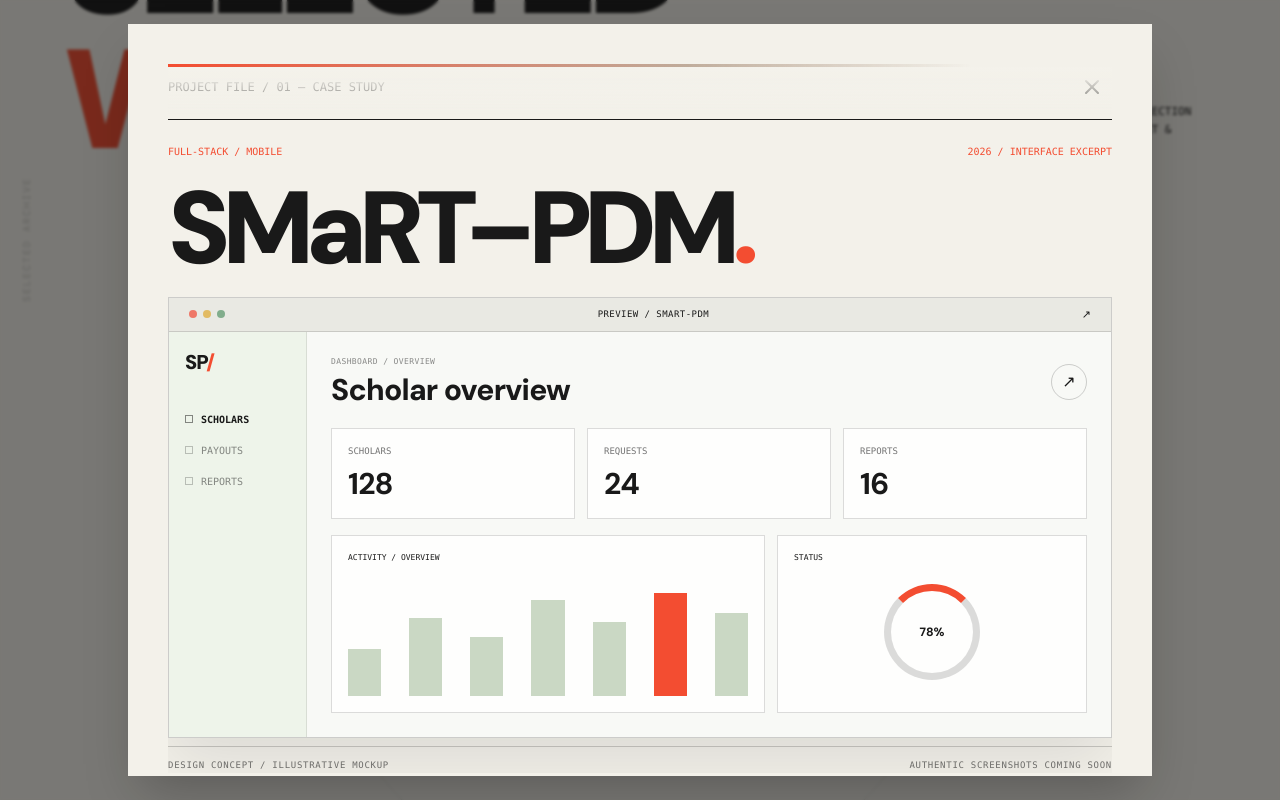
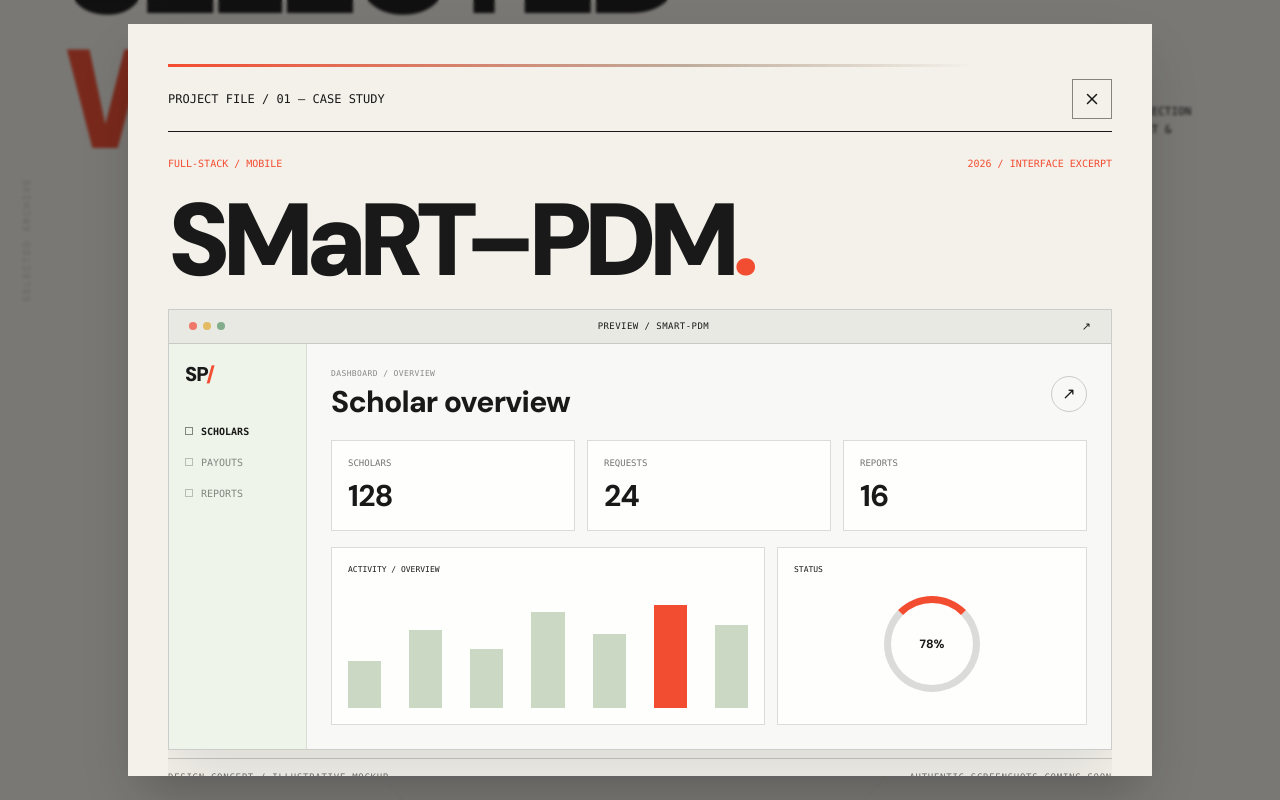
Before and after one commit to mcartv/cav-portfolio, a React (Vite) app: page / in a window 1280 px wide. Both pictures are taken after a click on the button 632 px from the left and 2692 px from the top of the page. Shown: the part 2285-3085 px from the top of the page. Built offline with nearby package versions, Linux system fonts and the light colour scheme.

Commit message:
fix: remove intrusive top fade and keep case-study header and close button readable

```diff
--- a/src/App.jsx
+++ b/src/App.jsx
@@ -275,8 +275,7 @@ function ProjectModal({ selection, onClose }) {
         </div>
       ) : (
         <section data-project-modal role="dialog" aria-modal="true" aria-labelledby="project-modal-title" ref={modalRef} style={phase==='collapsing'?closeMotion:undefined} className={'expanded-project cinematic-case relative max-h-[94dvh] w-full max-w-5xl overflow-y-auto bg-paper p-4 shadow-2xl sm:p-8 lg:p-10 '+(phase==='collapsing'?'case-study-contract':'')}>
-          <div aria-hidden="true" className="case-scroll-fade pointer-events-none sticky top-0 z-20 -mb-12 h-12"/>
-          <div className="case-sequence case-sequence-1 flex items-center justify-between border-b border-ink pb-3 font-mono text-[10px] sm:text-xs"><span>PROJECT FILE / {project.id} — CASE STUDY</span><button ref={closeRef} onClick={requestClose} disabled={phase==='collapsing'} aria-label="Close project details" className="p-2 hover:text-signal"><X/></button></div>
+          <div className="case-header case-sequence case-sequence-1 sticky top-0 z-30 flex items-center justify-between gap-4 border-b border-ink bg-paper py-3 font-mono text-[10px] sm:text-xs"><span className="min-w-0 truncate">PROJECT FILE / {project.id} — CASE STUDY</span><button ref={closeRef} onClick={requestClose} disabled={phase==='collapsing'} aria-label="Close project details" className="case-close-button inline-flex h-10 w-10 shrink-0 items-center justify-center border border-ink/50 transition-colors hover:border-ink hover:bg-ink hover:text-paper focus-visible:outline focus-visible:outline-2 focus-visible:outline-signal"><X size={18}/></button></div>
           <div className="case-sequence case-sequence-2 mt-6 flex flex-wrap items-center justify-between gap-2 font-mono text-[10px] text-signal"><span>{project.type}</span><span>{project.year} / INTERFACE EXCERPT</span></div>
           <h2 id="project-modal-title" className="case-sequence case-sequence-3 editorial-heading my-5 text-[clamp(45px,8vw,105px)]">{project.title}<span className="text-signal">.</span></h2>
           <div className="case-visual-wrap case-sequence case-sequence-4 relative overflow-hidden">
```
